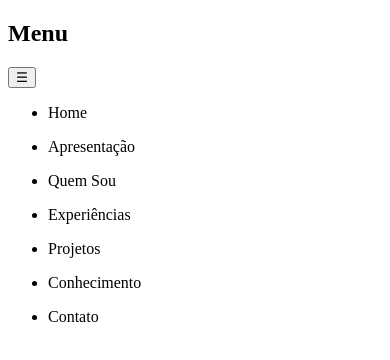
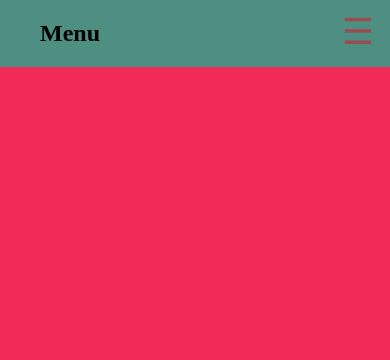
Before and after one commit to RicCost4/portfolio, a plain HTML site: page index.html in a window 390 px wide. Drawn offline with Linux system fonts and the light colour scheme.

Commit message:
Update css - 10/10
Menu Responsivo

```diff
--- a/css/style.css
+++ b/css/style.css
@@ -1 +1,114 @@
 @charset "UTF-8";
+
+:root {
+    --cor0: #f22b56;
+    --cor1: #9b4b54;
+    --cor2: #4d8f81;
+    --cor3: #78bd91;
+    --cor4: #ebebab;
+}
+
+body {
+    background-color: var(--cor0);
+    margin: 0px;
+}
+
+nav {
+    background-color: var(--cor2);
+    margin: auto;
+    padding: 0 20px;
+    justify-content: space-between;
+    align-items: center;
+    position: fixed;
+    width: calc(100% - 40px);
+    top: 0px;
+}
+
+h1 {
+    margin: 0px;
+    padding: 10px;
+}
+
+ul {
+    list-style: none;
+    margin: 0px;
+    padding: 0px;
+    overflow: hidden;
+    transition: all 0.6s;
+
+}
+
+li {
+    margin: 0px;
+    padding: 0 20px;
+}
+
+button {
+    background-color: transparent;
+    border: none;
+    color: var(--cor1);
+    font-size: 36px;
+    position: absolute;
+    right: 10px;
+    top: 10px;
+    display: none;
+}
+
+nav>h1,
+p {
+    color: var(--cor1);
+}
+
+nav,
+ul {
+    display: flex;
+    flex-direction: row;
+}
+
+li:hover,
+h1:hover,
+button:hover {
+    cursor: pointer;
+    opacity: 0.8;
+    background-color: var(--cor4);
+}
+
+button:focus~ul {
+    height: 360px;
+}
+
+main {
+    background-color: var(--cor1);
+    width: min(100% - 15px, 840px);
+    margin-inline: auto;
+}
+
+@media (max-width: 850px) {
+    nav {
+        align-items: flex-start;
+    }
+
+    ul {
+        text-align: center;
+        margin: 0;
+        height: 0;
+    }
+
+    button {
+        display: flex;
+    }
+
+    h1 {
+        margin: 10px;
+    }
+
+    li,
+    ul {
+        width: 100%;
+    }
+
+    nav,
+    ul {
+        flex-direction: column;
+    }
+}
```
